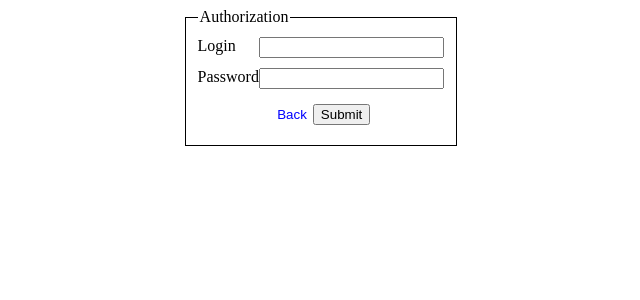
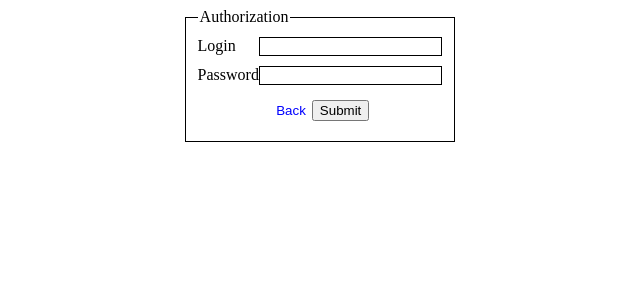
Before and after one commit to Horbenkodev/Forms, a React (Vite) app: page /login in a window 1280 px wide. Shown: the top 300 px of the page, without its empty margins (331-971 px from the left). Built offline with nearby package versions, Linux system fonts and the light colour scheme.

Commit message:
Fixed border color

```diff
--- a/src/css/login.css
+++ b/src/css/login.css
@@ -40,4 +40,5 @@
 
 .errorMessage {
   color: red;
+  text-align: center;
 }
--- a/src/pages/Login.jsx
+++ b/src/pages/Login.jsx
@@ -63,7 +63,7 @@ export default function LoginForm() {
             <label htmlFor="login" className="labelLogin">
               Login
               <Field
-                style={{ border: `1px solid  ${errors.login && touched.login ? 'red' : null}` }}
+                style={{ border: `1px solid  ${errors.login && touched.login ? 'red' : ''}` }}
                 title="Login"
                 name="login"
                 id="login"
@@ -77,7 +77,7 @@ export default function LoginForm() {
             <label htmlFor="password" className="labelLogin">
               Password
               <Field
-                style={{ border: `1px solid  ${errors.password && touched.password ? 'red' : null}` }}
+                style={{ border: `1px solid  ${errors.password && touched.password ? 'red' : ''}` }}
                 title="Password"
                 name="password"
                 id="password"
```
Also changed, not shown: 2 other files (tests, documents, lock files or other folders).
